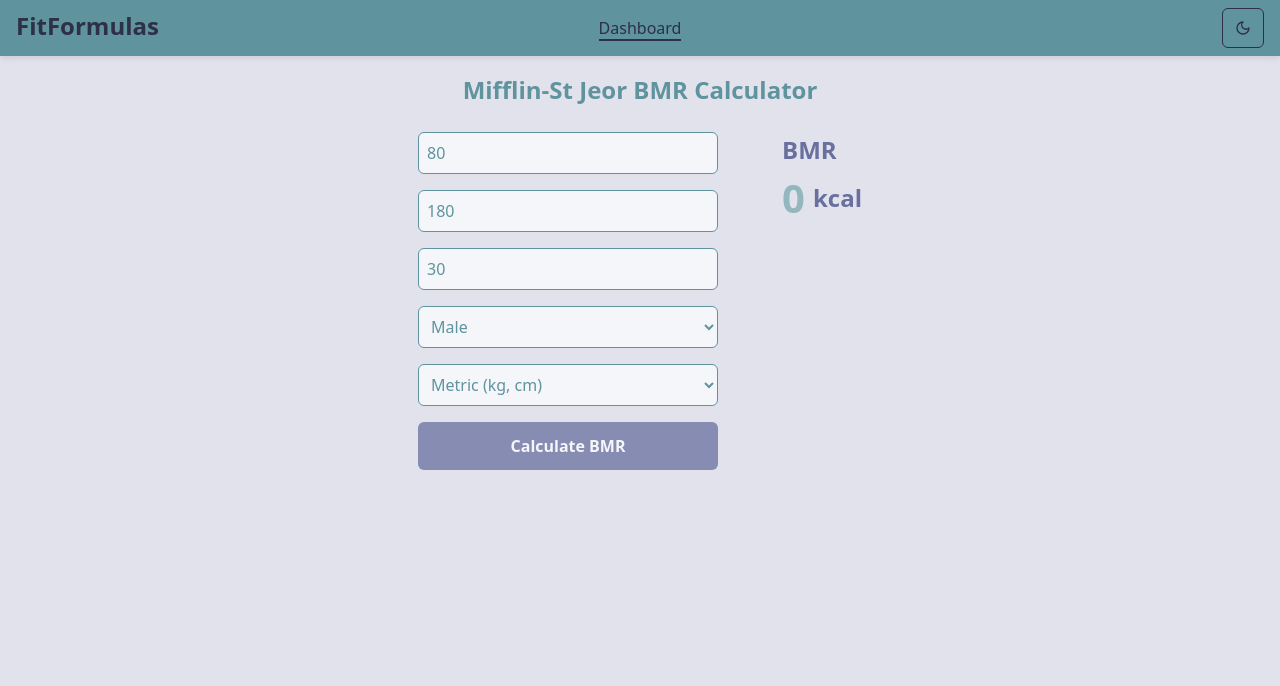
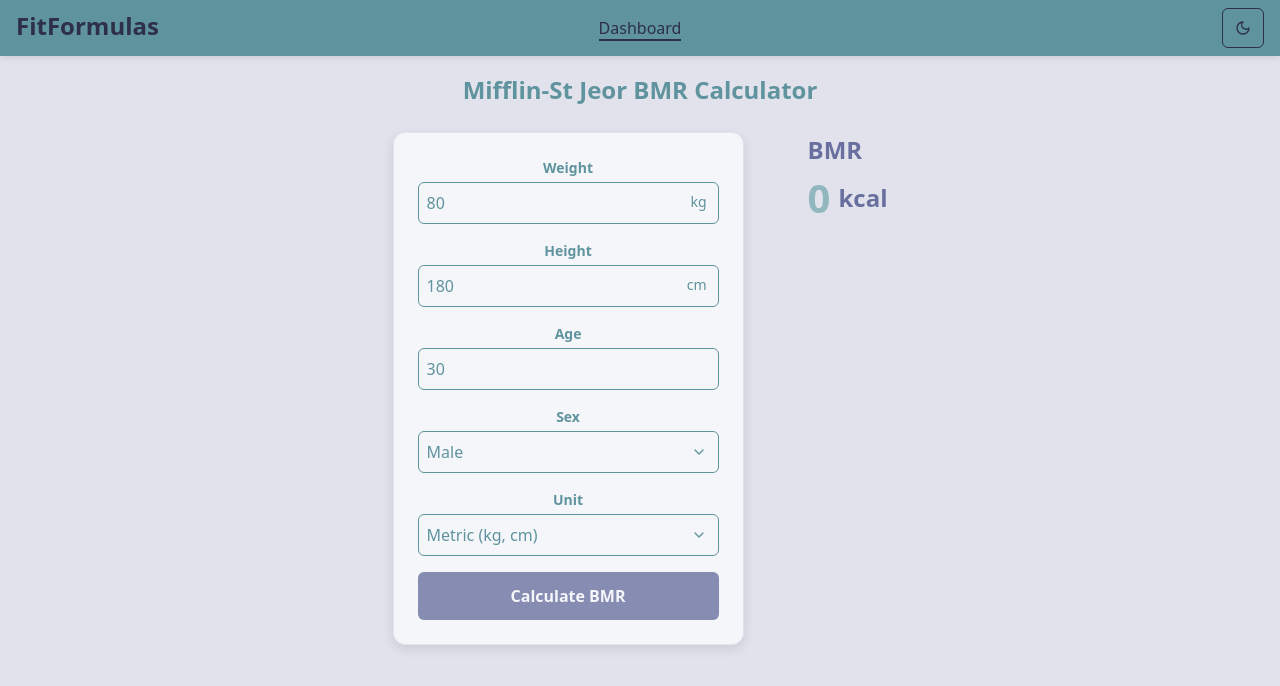
Before and after one commit to mofftea26/FitFormulas, a React (Vite) app: page /dashboard/tdee in a window 1280 px wide. Shown: the top 686 px of the page. Built offline with nearby package versions, Linux system fonts and the light colour scheme.

Commit message:
unit and labels

```diff
--- a/src/components/ui/Input/InputField.module.scss
+++ b/src/components/ui/Input/InputField.module.scss
@@ -5,6 +5,7 @@
   flex-direction: column;
   justify-content: center;
   align-items: center;
+  position: relative;
   gap: 4px;
 }
 
@@ -14,6 +15,22 @@
   color: var(--color-secondary-800);
 }
 
-.input {
-  @include input;
+.inputWrapper {
+  width: 100%;
+  .input {
+    @include input;
+    padding-right: 40px;
+  }
+  .hasUnit {
+    padding-right: 60px;
+  }
+
+  .unit {
+    position: absolute;
+    right: 12px;
+    top: 50%;
+    font-size: 14px;
+    color: var(--color-secondary-800);
+    pointer-events: none;
+  }
 }
--- a/src/components/ui/Input/InputField.tsx
+++ b/src/components/ui/Input/InputField.tsx
@@ -8,6 +8,7 @@ interface InputFieldProps {
   placeholder?: string;
   value: number | string;
   onChange: (val: number | string) => void;
+  unit?: string;
   className?: string;
   disabled?: boolean;
 }
@@ -18,6 +19,7 @@ const InputField: React.FC<InputFieldProps> = ({
   placeholder,
   value,
   onChange,
+  unit,
   className,
   disabled,
 }) => {
@@ -29,14 +31,17 @@ const InputField: React.FC<InputFieldProps> = ({
   return (
     <div className={clsx(styles.container, className)}>
       <label className={styles.label}>{label}</label>
+      <div className={styles.inputWrapper}>
         <input
           type={type}
           placeholder={placeholder}
           value={value}
           onChange={handleChange}
-        className={styles.input}
           disabled={disabled}
+          className={clsx(styles.input, unit && styles.hasUnit)}
         />
+        {unit && <span className={styles.unit}>{unit}</span>}
+      </div>
     </div>
   );
 };
--- a/src/components/ui/Select/SelectField.module.scss
+++ b/src/components/ui/Select/SelectField.module.scss
@@ -1,11 +1,13 @@
 @use "@/styles/mixins" as *;
 
-.container {
+.wrapper {
   display: flex;
   flex-direction: column;
   gap: 4px;
   justify-content: center;
   align-items: center;
+  position: relative;
+  width: 100%;
 }
 
 .label {
@@ -14,7 +16,56 @@
   color: var(--color-secondary-800);
 }
 
-.select {
-  @include input;
-  appearance: none;
+.selectWrapper {
+  width: 100%;
+  position: relative;
+
+  .trigger {
+    @include input;
+    width: 100%;
+    appearance: none;
+    background-color: transparent;
+    padding-right: 2rem;
+    cursor: pointer;
+    display: flex;
+    align-items: center;
+    justify-content: space-between;
+  }
+
+  .icon {
+    position: absolute;
+    right: 0.75rem;
+    top: 50%;
+    transform: translateY(-50%);
+    color: var(--color-secondary-800);
+    pointer-events: none;
+  }
+
+  .dropdown {
+    margin-top: 4px;
+    position: absolute;
+    width: 100%;
+    max-height: 200px;
+    overflow-y: auto;
+    background-color: var(--color-primary-50);
+    border: 1px solid #ccc;
+    border-radius: 8px;
+    z-index: 1000;
+    box-shadow: 0 4px 8px rgba(0, 0, 0, 0.05);
+
+    .option {
+      padding: 0.75rem 1rem;
+      cursor: pointer;
+      font-size: 14px;
+
+      &:hover {
+        background-color: var(--color-primary-100);
+      }
+
+      &.selected {
+        background-color: var(--color-secondary-200);
+        font-weight: 600;
+      }
+    }
+  }
 }
--- a/src/components/ui/Select/SelectField.tsx
+++ b/src/components/ui/Select/SelectField.tsx
@@ -1,4 +1,6 @@
+import { useState, useRef, useEffect } from "react";
 import clsx from "clsx";
+import { ChevronDown, ChevronUp } from "lucide-react";
 import styles from "./SelectField.module.scss";
 
 interface Option<T extends string> {
@@ -7,36 +9,74 @@ interface Option<T extends string> {
 }
 
 interface SelectFieldProps<T extends string> {
-  label: string;
   value: T;
   options: Option<T>[];
   onChange: (val: T) => void;
+  placeholder?: string;
+  label?: string;
   className?: string;
 }
 
-function SelectField<T extends string>({
-  label,
+export default function SelectField<T extends string>({
   value,
   options,
   onChange,
+  placeholder = "Select...",
+  label,
   className,
 }: SelectFieldProps<T>) {
+  const [isOpen, setIsOpen] = useState(false);
+  const wrapperRef = useRef<HTMLDivElement>(null);
+
+  const selected = options.find((opt) => opt.value === value);
+
+  useEffect(() => {
+    const handleClickOutside = (e: MouseEvent) => {
+      if (
+        wrapperRef.current &&
+        !wrapperRef.current.contains(e.target as Node)
+      ) {
+        setIsOpen(false);
+      }
+    };
+    document.addEventListener("mousedown", handleClickOutside);
+    return () => document.removeEventListener("mousedown", handleClickOutside);
+  }, []);
+
   return (
-    <div className={clsx(styles.container, className)}>
-      <label className={styles.label}>{label}</label>
-      <select
-        className={styles.select}
-        value={value}
-        onChange={(e) => onChange(e.target.value as T)}
-      >
-        {options.map((opt) => (
-          <option key={opt.value} value={opt.value}>
-            {opt.label}
-          </option>
-        ))}
-      </select>
+    <div className={clsx(styles.wrapper, className)} ref={wrapperRef}>
+      {label && <label className={styles.label}>{label}</label>}
+      <div className={styles.selectWrapper}>
+        <button
+          type="button"
+          className={styles.trigger}
+          onClick={() => setIsOpen((prev) => !prev)}
+        >
+          {selected?.label || placeholder}
+        </button>
+        <div className={styles.icon}>
+          {isOpen ? <ChevronUp size={16} /> : <ChevronDown size={16} />}
+        </div>
+
+        {isOpen && (
+          <ul className={styles.dropdown}>
+            {options.map((opt) => (
+              <li
+                key={opt.value}
+                onClick={() => {
+                  onChange(opt.value);
+                  setIsOpen(false);
+                }}
+                className={clsx(styles.option, {
+                  [styles.selected]: opt.value === value,
+                })}
+              >
+                {opt.label}
+              </li>
+            ))}
+          </ul>
+        )}
+      </div>
     </div>
   );
 }
-
-export default SelectField;
--- a/src/features/formulas/bmr/Katch/KatchMcArdlePage.tsx
+++ b/src/features/formulas/bmr/Katch/KatchMcArdlePage.tsx
@@ -5,6 +5,7 @@ import styles from "./KatchMcArdlePage.module.scss";
 import { useTheme } from "@/components/providers/ThemeProvider/ThemeProvider";
 import CalculatorResults from "../../components/CalculatorResults/CalculatorResults";
 import { useState } from "react";
+import Card from "@/components/ui/Card/Card";
 
 const KatchMcArdlePage = () => {
   const { theme } = useTheme();
@@ -17,7 +18,9 @@ const KatchMcArdlePage = () => {
           Katch-McArdle BMR Calculator
         </h1>
         <div className={styles.form}>
-          <KatchMcArdleForm setBmr={setBmr} />
+          <Card>
+            <KatchMcArdleForm setBmr={setBmr} />
+          </Card>
           <CalculatorResults result={bmr.toString()} label="BMR" unit="kcal" />
         </div>
       </main>
--- a/src/features/formulas/bmr/Katch/components/KatchMcArdleForm/KatchMcArdleForm.tsx
+++ b/src/features/formulas/bmr/Katch/components/KatchMcArdleForm/KatchMcArdleForm.tsx
@@ -3,6 +3,8 @@ import { KatchMcArdleInput } from "@/utils/coreFunctions/bmr/types";
 import { useForm } from "@tanstack/react-form";
 import clsx from "clsx";
 import styles from "./KatchMcArdleForm.module.scss";
+import InputField from "@/components/ui/Input/InputField";
+import SelectField from "@/components/ui/Select/SelectField";
 
 type KatchMcArdleFormProps = {
   setBmr: (bmr: number) => void;
@@ -30,30 +32,29 @@ const KatchMcArdleForm = ({ setBmr }: KatchMcArdleFormProps) => {
     >
       <form.Field name="leanBodyMass">
         {(field) => (
-          <input
+          <InputField
             type="number"
-            placeholder="Lean Body Mass"
-            required
+            label="Lean Body Mass"
+            placeholder="Enter lean body mass"
             value={field.state.value}
-            onChange={(e) => field.handleChange(Number(e.target.value))}
-            className={clsx(styles.input)}
+            onChange={(val) => field.handleChange(Number(val))}
           />
         )}
       </form.Field>
 
       <form.Field name="unit">
         {(field) => (
-          <select
-            required
-            value={field.state.value}
-            onChange={(e) =>
-              field.handleChange(e.target.value as "metric" | "imperial")
+          <SelectField
+            label="Unit"
+            value={field.state.value || "metric"}
+            onChange={(val) =>
+              field.handleChange(val as KatchMcArdleInput["unit"])
             }
-            className={clsx(styles.select)}
-          >
-            <option value="metric">Metric (kg)</option>
-            <option value="imperial">Imperial (lbs)</option>
-          </select>
+            options={[
+              { value: "metric", label: "Metric (kg)" },
+              { value: "imperial", label: "Imperial (lbs)" },
+            ]}
+          />
         )}
       </form.Field>
 
--- a/src/features/formulas/bmr/Mifflin/MifflinStJeorPage.tsx
+++ b/src/features/formulas/bmr/Mifflin/MifflinStJeorPage.tsx
@@ -5,6 +5,7 @@ import styles from "./MifflinStJeorPage.module.scss";
 import { useTheme } from "@/components/providers/ThemeProvider/ThemeProvider";
 import CalculatorResults from "../../components/CalculatorResults/CalculatorResults";
 import { useState } from "react";
+import Card from "@/components/ui/Card/Card";
 
 const MifflinStJeorPage = () => {
   const { theme } = useTheme();
@@ -18,7 +19,9 @@ const MifflinStJeorPage = () => {
           Mifflin-St Jeor BMR Calculator
         </h1>
         <div className={styles.form}>
-          <MifflinStJeorForm setBmr={setBmr} />
+          <Card>
+            <MifflinStJeorForm setBmr={setBmr} />
+          </Card>
           <CalculatorResults result={bmr.toString()} label="BMR" unit="kcal" />
         </div>
       </main>
--- a/src/features/formulas/bmr/Mifflin/components/MifflinStJeorForm/MifflinStJeorForm.module.scss
+++ b/src/features/formulas/bmr/Mifflin/components/MifflinStJeorForm/MifflinStJeorForm.module.scss
@@ -6,12 +6,14 @@
   justify-content: center;
   min-width: 300px;
   max-width: 500px;
+
   gap: 1rem;
 }
 
 .input,
 .select {
   @include input;
+  width: 100%;
 }
 
 .btnPrimary {
--- a/src/features/formulas/bmr/Mifflin/components/MifflinStJeorForm/MifflinStJeorForm.tsx
+++ b/src/features/formulas/bmr/Mifflin/components/MifflinStJeorForm/MifflinStJeorForm.tsx
@@ -3,6 +3,9 @@ import { MifflinStJeorInput } from "@/utils/coreFunctions/bmr/types";
 import { useForm } from "@tanstack/react-form";
 import clsx from "clsx";
 import styles from "./MifflinStJeorForm.module.scss";
+import InputField from "@/components/ui/Input/InputField";
+import SelectField from "@/components/ui/Select/SelectField";
+import { useStore } from "@tanstack/react-form";
 
 type MifflinStJeorFormProps = {
   setBmr: (bmr: number) => void;
@@ -23,6 +26,10 @@ const MifflinStJeorForm = ({ setBmr }: MifflinStJeorFormProps) => {
     },
   });
 
+  const unit = useStore(form.store, (state) => state.values.unit);
+  const weightUnit = unit === "metric" ? "kg" : "lbs";
+  const heightUnit = unit === "metric" ? "cm" : "in";
+
   return (
     <form
       onSubmit={(e) => {
@@ -33,72 +40,71 @@ const MifflinStJeorForm = ({ setBmr }: MifflinStJeorFormProps) => {
     >
       <form.Field name="weight">
         {(field) => (
-          <input
+          <InputField
             type="number"
-            placeholder="Weight"
-            required
+            label="Weight"
+            placeholder="Enter weight"
             value={field.state.value}
-            onChange={(e) => field.handleChange(Number(e.target.value))}
-            className={clsx(styles.input)}
+            unit={weightUnit}
+            onChange={(val) => field.handleChange(Number(val))}
           />
         )}
       </form.Field>
 
       <form.Field name="height">
         {(field) => (
-          <input
+          <InputField
             type="number"
-            placeholder="Height"
-            required
+            label="Height"
+            placeholder="Enter height"
             value={field.state.value}
-            onChange={(e) => field.handleChange(Number(e.target.value))}
-            className={clsx(styles.input)}
+            unit={heightUnit}
+            onChange={(val) => field.handleChange(Number(val))}
           />
         )}
       </form.Field>
 
       <form.Field name="age">
         {(field) => (
-          <input
+          <InputField
             type="number"
-            placeholder="Age"
-            required
+            label="Age"
+            placeholder="Enter age"
             value={field.state.value}
-            onChange={(e) => field.handleChange(Number(e.target.value))}
-            className={clsx(styles.input)}
+            onChange={(val) => field.handleChange(Number(val))}
           />
         )}
       </form.Field>
 
       <form.Field name="sex">
         {(field) => (
-          <select
-            required
+          <SelectField
+            label="Sex"
             value={field.state.value}
-            onChange={(e) =>
-              field.handleChange(e.target.value as MifflinStJeorInput["sex"])
+            onChange={(val) =>
+              field.handleChange(val as MifflinStJeorInput["sex"])
             }
-            className={clsx(styles.select)}
-          >
-            <option value="male">Male</option>
-            <option value="female">Female</option>
-          </select>
+            options={[
+              { value: "male", label: "Male" },
+              { value: "female", label: "Female" },
+            ]}
+          />
         )}
       </form.Field>
 
       <form.Field name="unit">
         {(field) => (
-          <select
-            required
-            value={field.state.value}
-            onChange={(e) =>
-              field.handleChange(e.target.value as "metric" | "imperial")
+          <SelectField
+            label="Unit"
+            value={field.state.value || "metric"}
+            onChange={(val) =>
+              field.handleChange(val as MifflinStJeorInput["unit"])
             }
-            className={clsx(styles.select)}
-          >
-            <option value="metric">Metric (kg, cm)</option>
-            <option value="imperial">Imperial (lbs, inches)</option>
-          </select>
+            options={[
+              { value: "metric", label: "Metric (kg, cm)" },
+              { value: "imperial", label: "Imperial (lbs, inches)" },
+            ]}
+          />
         )}
       </form.Field>
 
--- a/src/styles/mixins.scss
+++ b/src/styles/mixins.scss
@@ -49,6 +49,7 @@
   color: var(--color-secondary-800);
   background-color: var(--color-background);
   min-width: 200px;
+  width: 100%;
 }
 
 @mixin heading {
```
Also changed, not shown: src/features/formulas/components/CalculatorResults/CalculatorResults.tsx (+9 -2 lines). Lines whose indentation alone changed are shown as unchanged.
